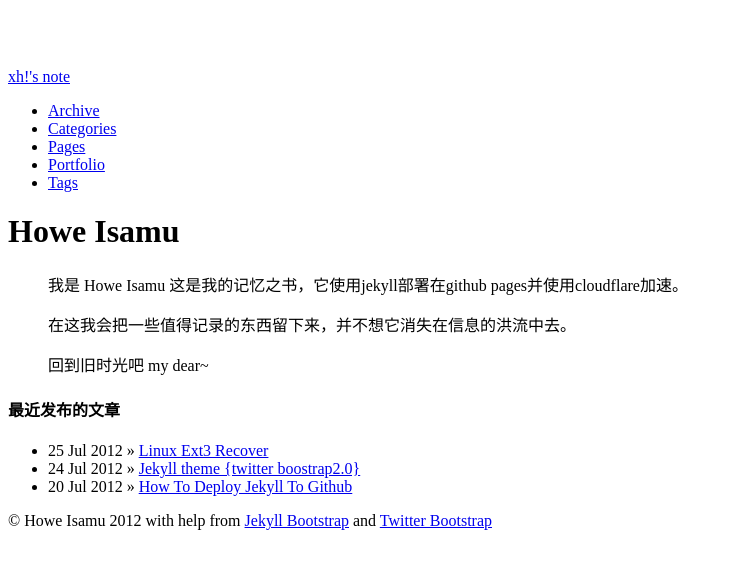
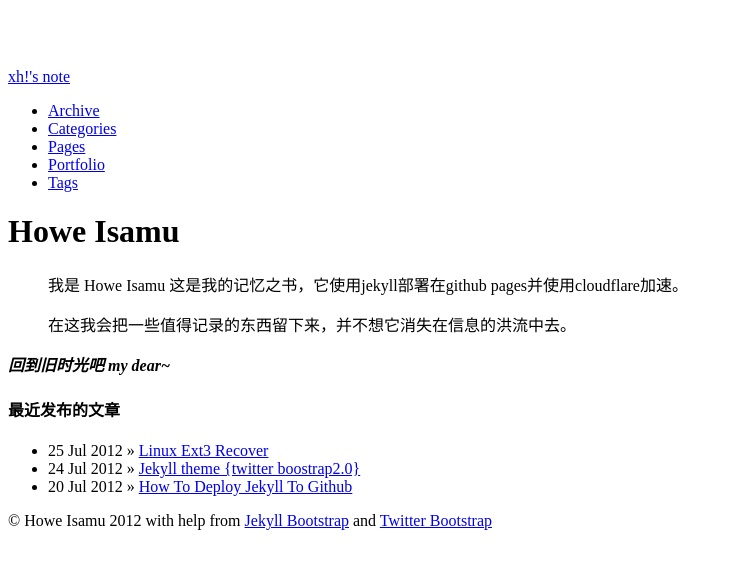
Before and after one commit to CaicnZ/old_blog, a Jekyll site: the page built from index.md, in a window 1280 px wide. Shown: the top 569 px of the page, without its empty margins (0-733 px from the left). Built offline with Jekyll 4.4.1, drawn with Linux system fonts in a browser that asks for light colours; nearby versions of some CDN libraries; Markdown is read by kramdown in place of the engine named in the settings.

```diff
--- a/index.md
+++ b/index.md
@@ -9,7 +9,7 @@ tagline:
 
 > 在这我会把一些值得记录的东西留下来，并不想它消失在信息的洪流中去。
 
-> 回到旧时光吧 my dear~
+***回到旧时光吧 my dear~***
 
 
 #### 最近发布的文章
```
